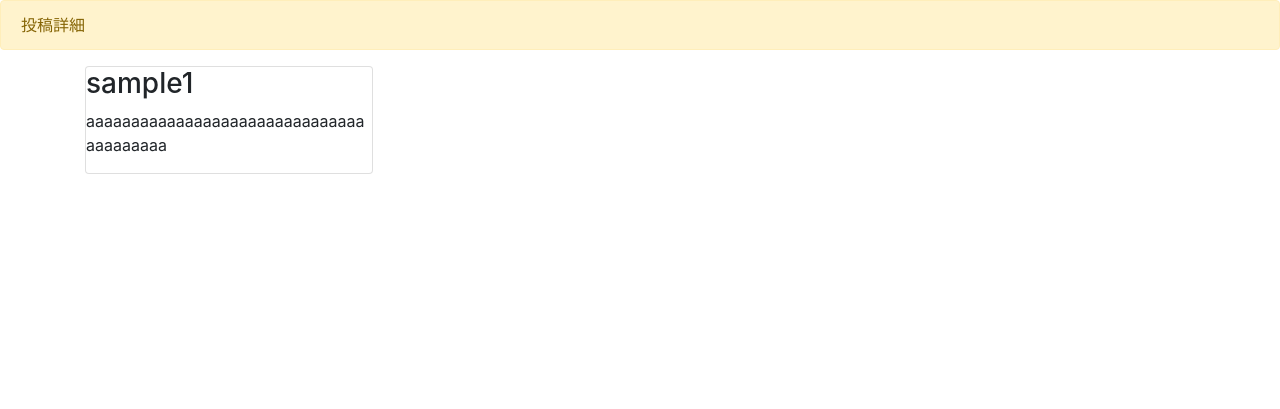
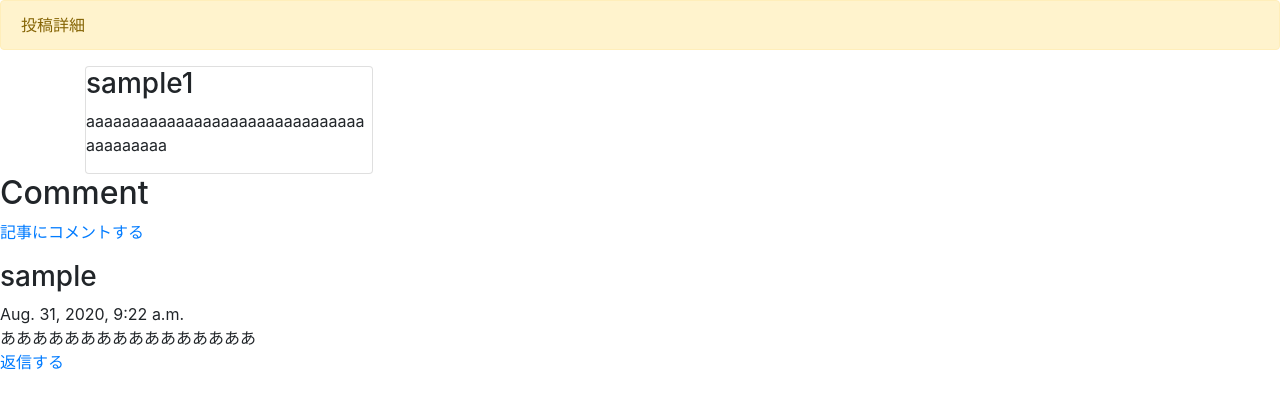
Before and after one commit to MAYUMIYAUCHI/NORANEKO, a Django app: page /post-list/3/ in a window 1280 px wide. Shown: the top 409 px of the page. Run offline with Django 3.2, Linux system fonts and the light colour scheme; data comes from the database, SQL or seed files in the repository; both versions use the stored data as it was after the commit; some libraries are stand-ins or nearby versions.

Commit message:
Added PostComment function.

```diff
--- a/noranekoproject/noraneko/urls.py
+++ b/noranekoproject/noraneko/urls.py
@@ -1,7 +1,9 @@
 from django.urls import path
-from noraneko.views import NekoPostListView, NekoPostDetailView
+from noraneko.views import NekoPostListView, NekoPostDetailView, PostCommentCreateView
 
 urlpatterns = [
     path('post-list', NekoPostListView.as_view(), name='post_list'),
-    path('post-list/<int:pk>/', NekoPostDetailView.as_view(), name='post_detail')
+    path('post-list/<int:pk>/', NekoPostDetailView.as_view(), name='post_detail'),
+    path('comment-create/<int:pk>/',
+         PostCommentCreateView.as_view(), name='comment_create'),
 ]
--- a/noranekoproject/noraneko/views.py
+++ b/noranekoproject/noraneko/views.py
@@ -1,6 +1,7 @@
-from django.shortcuts import render
+from django.shortcuts import render, redirect, get_object_or_404
 from django.views import generic
-from noraneko.models import NekoPost
+from noraneko.models import NekoPost, PostComment
+from noraneko.forms import CommentCreateForm
 
 # Create your views here.
 
@@ -11,5 +12,26 @@ class NekoPostListView(generic.ListView):
 
 
 class NekoPostDetailView(generic.DetailView):
-    """投稿したコンテンツの一覧を表示する"""
+    """投稿したコンテンツの詳細を表示する"""
     model = NekoPost
+
+
+class PostCommentCreateView(generic.CreateView):
+    """投稿したコンテンツのコメントを作成する"""
+    model = PostComment
+    form_class = CommentCreateForm
+
+    def form_valid(self, form):
+        """データがPOSTされる時に呼ばれるメソッド"""
+        print(self.kwargs['pk'])
+        nekopost_pk = self.kwargs['pk']
+        nekopost = get_object_or_404(NekoPost, pk=nekopost_pk)
+        comment = form.save(commit=False)
+        comment.target = nekopost
+        comment.save()
+        return redirect('post_detail', pk=nekopost_pk)
+
+    def get_context_data(self, **kwargs):
+        context = super().get_context_data(**kwargs)
+        context['nekopost'] = get_object_or_404(NekoPost, pk=self.kwargs['pk'])
+        return context
--- a/noranekoproject/templates/noraneko/nekopost_detail.html
+++ b/noranekoproject/templates/noraneko/nekopost_detail.html
@@ -14,4 +14,39 @@
         <p>{{nekopost.content}}</p>
     </div>
 </div>
+<section id="comment">
+    <h2 class="section-title">Comment</h2>
+    <p><a href="{% url 'comment_create' nekopost.id %}">記事にコメントする</a></p>
+    <!-- コメント一覧 -->
+    {% for comment in nekopost.postcomment_set.all %}
+    <div class="comment">
+        <h3>{{ comment.name }}</h3>
+        <time class="updated_at" datetime="{{ comment.created_at | date:'Y-m-d' }}">{{ comment.created_at}}</time>
+        <div class="description markdown-body">
+            {{ comment.text }}
+        </div>
+        <p>
+            <a href="" target="_blank" rel="nofollow">返信する</a>
+        </p>
+    </div>
+
+
+    <!-- リプライ一覧 -->
+    {% for reply in comment.reply_set.all %}
+    <div class="reply">
+        <h3>{{ reply.name }}</h3>
+        <time class="updated_at" datetime="{{ reply.created_at | date:'Y-m-d' }}">{{ reply.created_at}}</time>
+        <div class="description markdown-body">
+            {{ reply.text }}
+        </div>
+    </div>
+    {% endfor %}
+    <!-- リプライ一覧終わり -->
+
+    {% empty %}
+    <p>まだコメントはありません。</p>
+    {% endfor %}
+    <!-- コメント一覧終わり -->
+</section>
+
 {% endblock content %}
```
Also changed, not shown: noranekoproject/noraneko/forms.py (added, +16 -0 lines), noranekoproject/templates/noraneko/postcomment_form.html (added, +22 -0 lines), noranekoproject/db.sqlite3.
